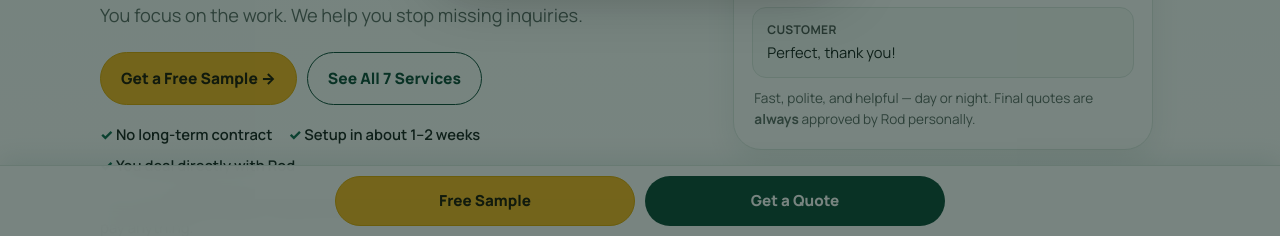
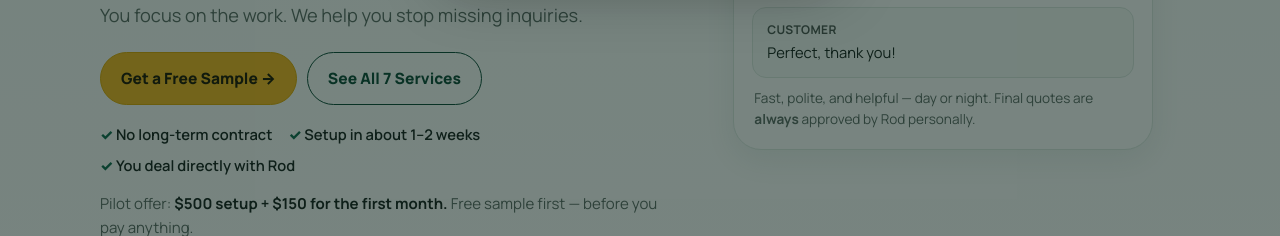
Before and after one commit to Diko30101/dikowebai-website, a plain HTML site: page index.html in a window 1280 px wide. Shown: the part 564-800 px from the top of the page. Drawn offline with Linux system fonts and the light colour scheme.

Commit message:
Remove sticky bottom bar (Free Sample / Get a Quote)

```diff
--- a/index.html
+++ b/index.html
@@ -106,11 +106,8 @@ textarea{min-height:110px;resize:vertical}
 .radio-pill input{width:auto;margin-right:6px;accent-color:var(--emerald)}
 .form-note{font-size:.88rem;color:var(--muted)}
 .success{background:var(--emerald-light);border:1px solid var(--line);border-radius:14px;padding:16px;display:none}
-footer{background:var(--emerald);color:#d9efe3;padding:36px 0 132px}
+footer{background:var(--emerald);color:#d9efe3;padding:36px 0}
 footer a{color:#fff;font-weight:700}
-.sticky-cta{position:fixed;left:0;right:0;bottom:0;z-index:60;display:flex;gap:10px;padding:10px 12px calc(10px + env(safe-area-inset-bottom,0px));background:color-mix(in srgb, var(--bg) 94%, transparent);backdrop-filter:blur(12px);border-top:1px solid var(--line);box-shadow:0 -6px 24px rgba(10,74,54,.10)}
-.sticky-cta .btn{flex:1;padding:12px 14px;font-size:.95rem}
-@media(min-width:760px){.sticky-cta{justify-content:center}.sticky-cta .btn{flex:0 1 300px}}
 .promo-overlay{position:fixed;inset:0;z-index:100;background:rgba(10,32,24,.55);display:none;align-items:center;justify-content:center;padding:20px}
 .promo-overlay.show{display:flex}
 .promo-card{position:relative;background:var(--bg-card);color:var(--ink);border:2px solid var(--gold-2);border-radius:20px;box-shadow:0 24px 60px rgba(0,0,0,.3);max-width:400px;width:100%;padding:30px 24px 24px;text-align:center;max-height:calc(100dvh - 130px);overflow:auto}
@@ -317,8 +314,6 @@ footer a{color:#fff;font-weight:700}
 </div>
 </div>
 
-<div class="sticky-cta"><a class="btn btn-gold" href="https://m.me/FortMcMurrayWebAI" target="_blank" rel="noopener">Free Sample</a><a class="btn btn-primary" href="#quote">Get a Quote</a></div>
-
 <script>
 document.querySelectorAll('.faq-q').forEach(function(btn){
   btn.addEventListener('click', function(){
```
